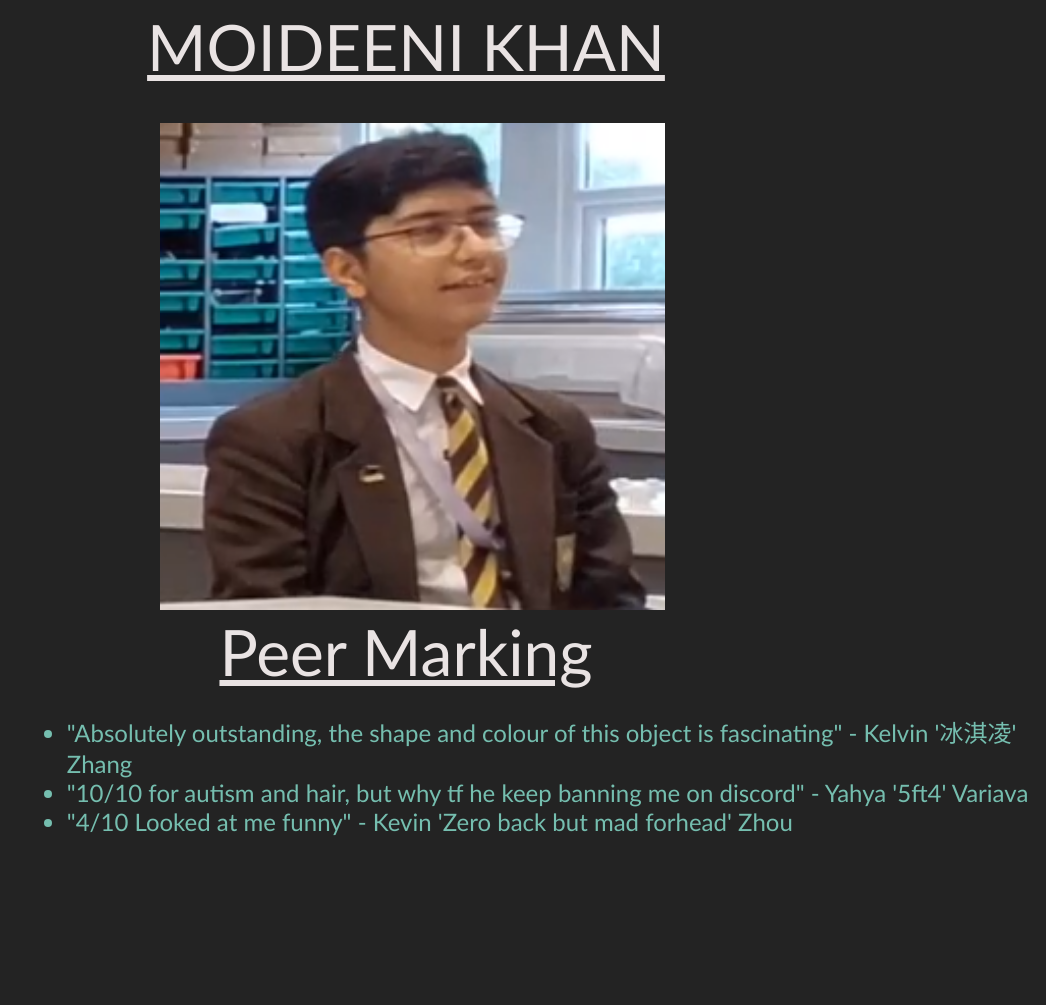
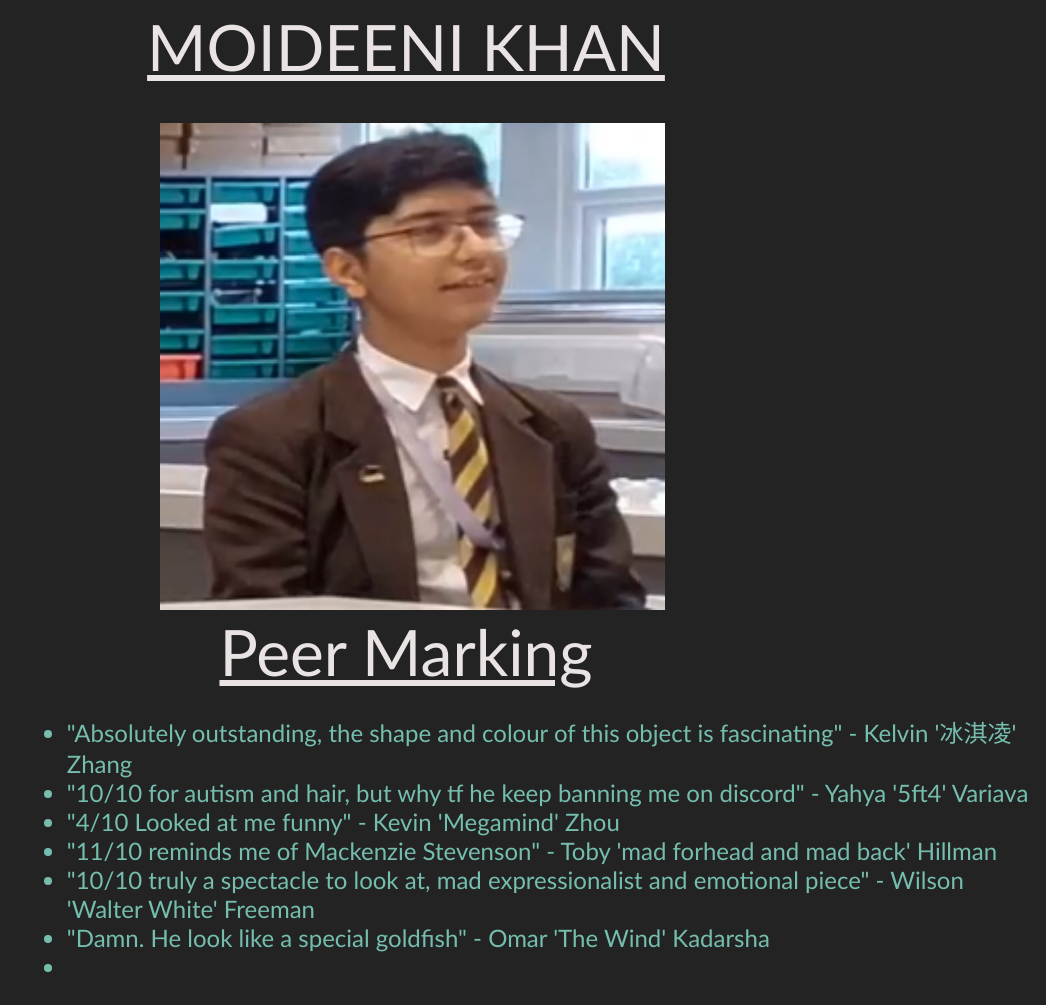
Before and after one commit to userNameAsString/Moideeni, a plain HTML site: page index.html in a window 1280 px wide. Shown: the whole page, without its empty margins (234-1280 px from the left). Before the commit the page ends 860 px from the top, so only its background shows below. Drawn offline with Linux system fonts and the light colour scheme.

Commit message:
Add files via upload

```diff
--- a/index.html
+++ b/index.html
@@ -19,8 +19,14 @@
         </li><li>
             "10/10 for autism and hair, but why tf he keep banning me on discord" - Yahya '5ft4' Variava
         </li><li>
-            "4/10 Looked at me funny" - Kevin 'Zero back but mad forhead' Zhou
-        </li>
+            "4/10 Looked at me funny" - Kevin 'Megamind' Zhou
+        </li><li>
+            "11/10 reminds me of Mackenzie Stevenson" - Toby 'mad forhead and mad back' Hillman
+        </li><li>
+            "10/10 truly a spectacle to look at, mad expressionalist and emotional piece" - Wilson 'Walter White' Freeman
+        </li><li>
+            "Damn. He look like a special goldfish" - Omar 'The Wind' Kadarsha
+        </li><li>
     </ul>
 </body>
 </html>
```
